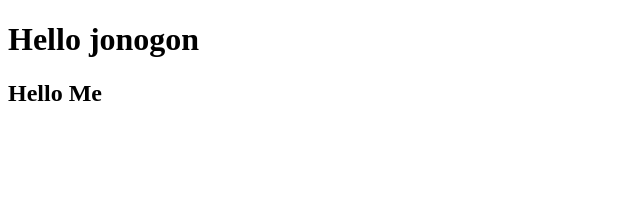
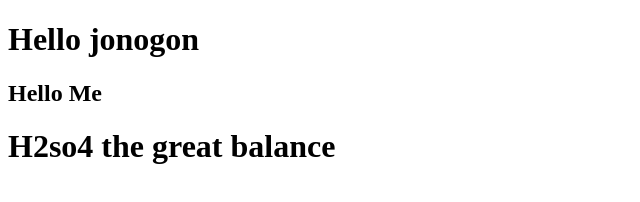
Before and after one commit to akibjabedfaqir/first-01, a plain HTML site: page index.html in a window 1280 px wide. Shown: the whole page, without its empty margins (0-640 px from the left). Drawn offline with Linux system fonts and the light colour scheme.

Commit message:
this is vesdhion_1

```diff
--- a/index.html
+++ b/index.html
@@ -8,8 +8,9 @@
 </head>
 
 <body>
-    <h1>Hello jonogon</h1>
+    <h1>Hello jonogon </h1>
     <h2>Hello Me</h2>
+    <h1>H2so4 the great balance </h1>
 
 </body>
 
```
